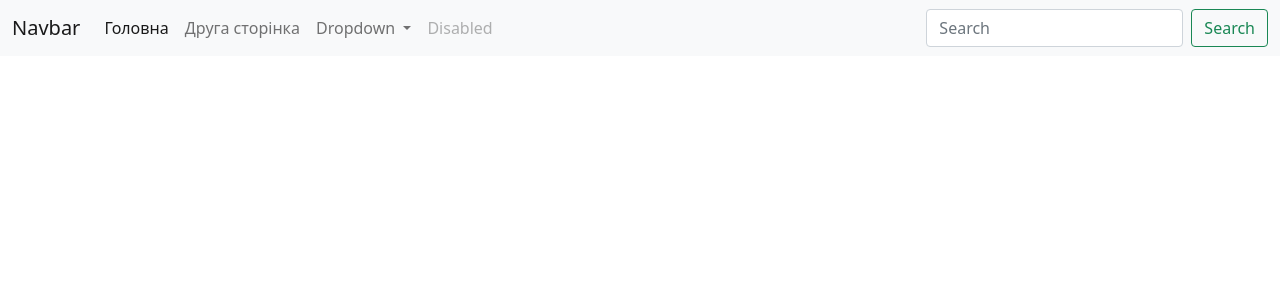
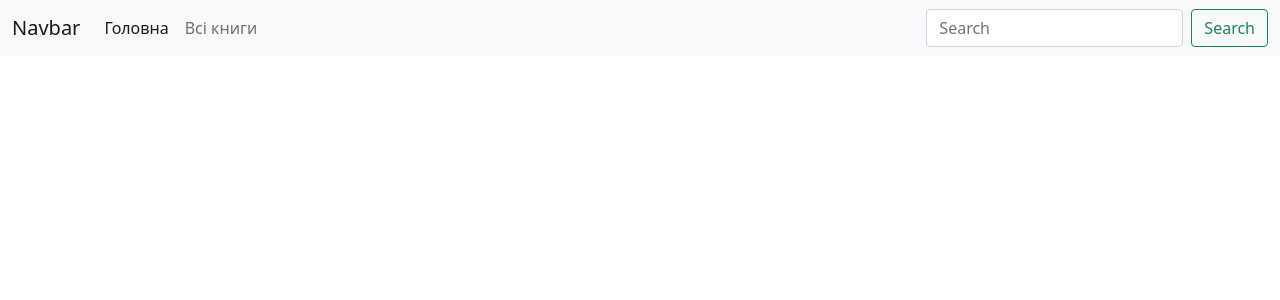
Before and after one commit to smartguy-coder/fastapi_18072023, a FastAPI app: template templates/base.html in a window 1280 px wide. Shown: the top 300 px of the page. Run offline with FastAPI, Linux system fonts and the light colour scheme; the template is opened without the code that fills it, so the values that code supplies are empty.

Commit message:
fastapi - 2

```diff
--- a/main.py
+++ b/main.py
@@ -12,6 +12,34 @@ templates = Jinja2Templates(directory='templates')
 app.mount('/static', StaticFiles(directory='static'), name='static')
 
 
+class NewBook(BaseModel):
+    title: str
+    author: str
+    description: str = None
+    price: float
+    cover: str
+
+
+class Book(NewBook):
+    pk: int
+    created_at: datetime
+
+
+def _serialize_books(books: list[tuple]) -> list[Book]:
+    books_serialized = [
+        Book(
+            pk=book[0],
+            title=book[1],
+            author=book[2],
+            description=book[3],
+            price=book[4],
+            cover=book[5],
+            created_at=book[6],
+        ) for book in books
+    ]
+    return books_serialized
+
+
 #  WEB
 
 @app.get('/', tags=['web'])
@@ -24,29 +52,19 @@ def main(request: Request):
     return templates.TemplateResponse('index.html', context=context)
 
 
-@app.get('/web', tags=['web'])
-def root_web2(request: Request):
+@app.get('/all-books', tags=['web'])
+def all_books(request: Request):
     context = {
-        'title': 'First page on WEB',
+        'title': 'Our books',
         'request': request,
-        'my_age': 'I am ten',
+        'books': db.get_books(),
     }
 
-    return templates.TemplateResponse('other.html', context=context)
+    return templates.TemplateResponse('all_books.html', context=context)
 
 
 #  API
-class NewBook(BaseModel):
-    title: str
-    author: str
-    description: str = None
-    price: float
-    cover: str
 
-
-class Book(NewBook):
-    pk: int
-    created_at: datetime
 
 
 @app.post("/api/add_book", status_code=status.HTTP_201_CREATED, tags=['API'])
@@ -65,35 +83,13 @@ def add_book(book: NewBook):
 @app.post('/api/get_books', tags=['API'])
 def get_books(limit: int = 10) -> list[Book]:
     books = db.get_books(limit=limit)
-    books_serialized = [
-        Book(
-            pk=book[0],
-            title=book[1],
-            author=book[2],
-            description=book[3],
-            price=book[4],
-            cover=book[5],
-            created_at=book[6],
-        ) for book in books
-    ]
-    return books_serialized
+    return _serialize_books(books)
 
 
 @app.get('/api/get_books_search', tags=['API'])
 def get_books_search(query_str: str) -> list[Book]:
     books = db.get_book_by_title_or_other_str(query_str=query_str)
-    books_serialized = [
-        Book(
-            pk=book[0],
-            title=book[1],
-            author=book[2],
-            description=book[3],
-            price=book[4],
-            cover=book[5],
-            created_at=book[6],
-        ) for book in books
-    ]
-    return books_serialized
+    return _serialize_books(books)
 
 
 
@@ -117,7 +113,7 @@ class RootUser(BaseModel):
 
 
 @app.get("/api/", tags=['trash'])
-@app.post("/api/")
+@app.post("/api/", tags=['trash'])
 def read_root() -> RootUser:
     data = {"name": "Alex", 'hobbies': ['tennis', 'soccer']}
     return RootUser(**data)
--- a/templates/base.html
+++ b/templates/base.html
@@ -22,22 +22,9 @@
           <a class="nav-link active" aria-current="page" href="/">Головна</a>
         </li>
         <li class="nav-item">
-          <a class="nav-link" href="/web">Друга сторінка</a>
+          <a class="nav-link" href="/all-books">Всі книги</a>
         </li>
-            <li class="nav-item dropdown">
-              <a class="nav-link dropdown-toggle" href="#" id="navbarDropdown" role="button" data-bs-toggle="dropdown" aria-expanded="false">
-                Dropdown
-              </a>
-              <ul class="dropdown-menu" aria-labelledby="navbarDropdown">
-                <li><a class="dropdown-item" href="#">Action</a></li>
-                <li><a class="dropdown-item" href="#">Another action</a></li>
-                <li><hr class="dropdown-divider"></li>
-                <li><a class="dropdown-item" href="#">Something else here</a></li>
-              </ul>
-            </li>
-            <li class="nav-item">
-              <a class="nav-link disabled" href="#" tabindex="-1" aria-disabled="true">Disabled</a>
-            </li>
+
           </ul>
           <form class="d-flex">
             <input class="form-control me-2" type="search" placeholder="Search" aria-label="Search">
```
Also changed, not shown: templates/all_books.html (added, +15 -0 lines), templates/other.html (deleted, +0 -28 lines).
